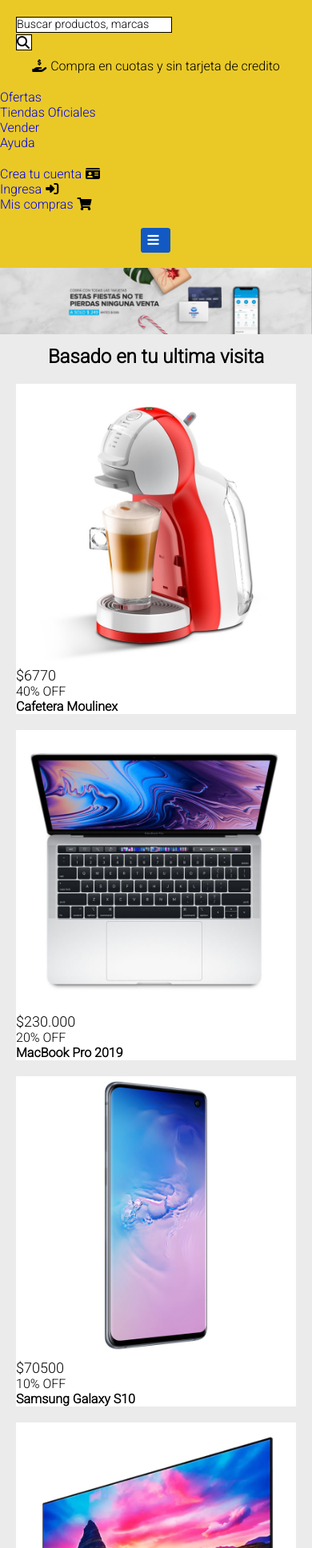
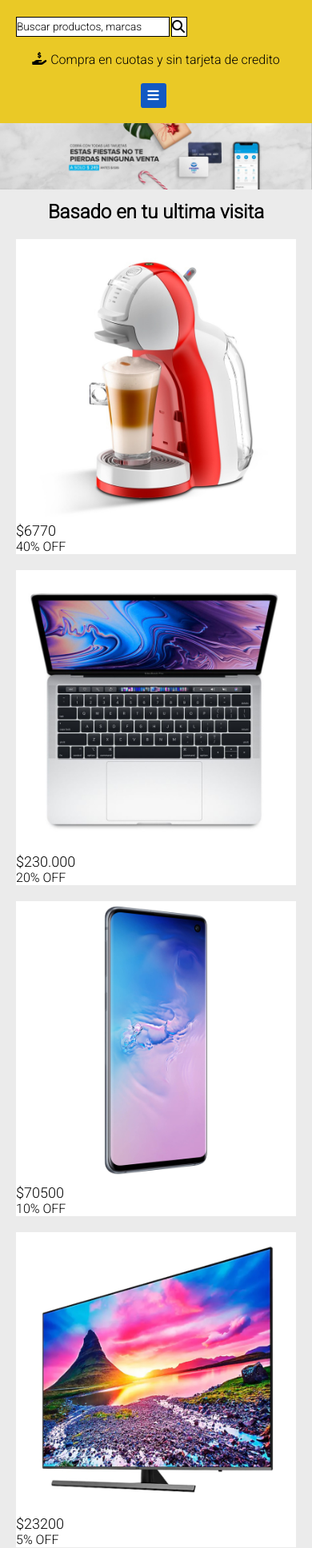
Before and after one commit to emiferreyra89/MercadoLiebre_proyecto, a website: page views/home.html in a window 390 px wide. Shown: the part 64-2000 px from the top of the page at 80% size. Drawn offline with Linux system fonts and the light colour scheme.

Commit message:
Agregue estilos con CSS en el header del home para modo responsive

```diff
--- a/public/css/header.css
+++ b/public/css/header.css
@@ -21,6 +21,10 @@
     border: 1px solid black;
 }
 
+header nav {
+    display: none;
+}
+
 .header_compra_en_cuotas {
     text-align: center;
 }
@@ -38,15 +42,6 @@
     display: block;
 }
 
-.header_burguer_menu {
-    width: 22px;
-    height: 24px;
-    background-color: var(--color-Azul);
-    color:white;
-    margin: 20px 50%;
-    text-align: center;
-}
-
 .burger-menu {
     background-color:  var(--color-Celeste);
     color:white;
@@ -58,3 +53,56 @@
     padding: 6px 9px;
 
 }
+
+@media (min-width: 361px){
+
+.header_buscador {
+    display: flex;
+    width: 60%;
+}
+
+.header_barra_de_busqueda{
+    display: flex;
+    align-items: center;
+    margin-right: 1%;
+    width: 90%;
+    height: 25px;
+    font-size: 85%;
+}
+
+.header_icono_lupa{
+    display: flex;
+    align-items: center;
+    height: 25px;
+    margin: 0px;
+}
+
+.header_compra_en_cuotas {
+    display: flex;
+    justify-content: center;
+    margin: 5%;
+}
+
+}
+
+@media (min-width: 769px){
+    header {
+        padding-bottom: 20px;
+    }
+
+    header nav {
+        display: inline;
+    }
+
+    .burger-menu {
+        display: none;
+    }
+
+    .header_listas_margen {
+        margin: 0px;
+    }
+
+    .header_buscador {
+        width: 35%;
+    }
+}
--- a/public/css/styles.css
+++ b/public/css/styles.css
@@ -15,7 +15,6 @@
 header {
     width: 100%;
     height: 30%;
-    /*height: 430px;*/
     background-color: var(--color-Amarillo);
     background-size: cover;
 }
@@ -29,7 +28,6 @@
 
 .body_banner {
     height: 10%;
-    /*height: 102.683px;*/
 }
 
 body main section {
@@ -80,3 +78,7 @@
 .descuentos {
     font-size: var(--descuentos);
 }
+
+.main_descripcion_producto {
+    display: none;
+}
--- a/views/home.html
+++ b/views/home.html
@@ -11,8 +11,10 @@
 <body>
     <header>
         <img src="/images/logo-mercado-liebre.svg" alt="logo mercado liebre" class="header_img_logo"/>
-        <article class="header_barra_de_busqueda">Buscar productos, marcas</article>
-        <article class="header_icono_lupa"><i class="fa-solid fa-magnifying-glass"></i></article>
+        <section class="header_buscador">
+            <article class="header_barra_de_busqueda">Buscar productos, marcas</article>
+            <article class="header_icono_lupa"><i class="fa-solid fa-magnifying-glass"></i></article>
+        </section>
         <article class="header_compra_en_cuotas"><i class="fa-solid fa-hand-holding-dollar"></i>Compra en cuotas y sin tarjeta de credito</article>
         <nav>
             <ul class="header_listas_margen">
@@ -28,7 +30,7 @@
             </ul>
         </nav>
 
-        <article class="burger-menu"><i class="fas fa-bars"></i></article>
+        <a href="" class="burger-menu"><i class="fas fa-bars"></i></a>
 
     </header>
 
@@ -40,28 +42,28 @@
             <article><img src="/images/img-cafetera-moulinex.jpg" alt="cafetera moulinex"/></article>
             <p class="precios">$6770</p>
             <p class="descuentos">40% OFF</p>
-            <p><h4>Cafetera Moulinex</h4></p>
+            <p><h4 class="main_descripcion_producto">Cafetera Moulinex</h4></p>
         </section>
 
         <section>
             <img src="/images/img-macbook-pro-2019.jpg" alt="macbook pro 2019"/>
             <p class="precios">$230.000</p>
             <p class="descuentos">20% OFF</p>
-            <p><h4>MacBook Pro 2019</h4></p>
+            <p><h4 class="main_descripcion_producto">MacBook Pro 2019</h4></p>
         </section>
 
         <section>
             <img src="/images/img-samsung-galaxy-s10.jpg" alt="samsung galaxy s10"/>
             <p class="precios">$70500</p>
             <p class="descuentos">10% OFF</p>
-            <p><h4>Samsung Galaxy S10</h4></p>
+            <p><h4 class="main_descripcion_producto">Samsung Galaxy S10</h4></p>
         </section>
 
         <section>
             <img src="/images/img-tv-samsung-smart.jpg" alt="tv samsung smart"/>
             <p class="precios">$23200</p>
             <p class="descuentos">5% OFF</p>
-            <p><h4>Samsung Galaxy S10</h4></p>
+            <p><h4 class="main_descripcion_producto">Samsung Galaxy S10</h4></p>
         </section>
 
         <h2 class="subtitulo_oferta">Seccion de Ofertas</h2>
@@ -69,28 +71,28 @@
             <article><img src="/images/img-cafetera-moulinex.jpg" alt="cafetera moulinex"/></article>
             <p class="precios">$6770</p>
             <p class="descuentos">40% OFF</p>
-            <p><h4>Cafetera Moulinex</h4></p>
+            <p><h4 class="main_descripcion_producto">Cafetera Moulinex</h4></p>
         </section>
 
         <section>
             <img src="/images/img-macbook-pro-2019.jpg" alt="macbook pro 2019"/>
             <p class="precios">$230.000</p>
             <p class="descuentos">20% OFF</p>
-            <p><h4>MacBook Pro 2019</h4></p>
+            <p><h4 class="main_descripcion_producto">MacBook Pro 2019</h4></p>
         </section>
 
         <section>
             <img src="/images/img-samsung-galaxy-s10.jpg" alt="samsung galaxy s10"/>
             <p class="precios">$70500</p>
             <p class="descuentos">10% OFF</p>
-            <p><h4>Samsung Galaxy S10</h4></p>
+            <p><h4 class="main_descripcion_producto">Samsung Galaxy S10</h4></p>
         </section>
 
         <section>
             <img src="/images/img-tv-samsung-smart.jpg" alt="tv samsung smart"/>
             <p class="precios">$23200</p>
             <p class="descuentos">5% OFF</p>
-            <p><h4>Samsung Galaxy S10</h4></p>
+            <p><h4 class="main_descripcion_producto">Samsung Galaxy S10</h4></p>
         </section>
 
     </main>
```
